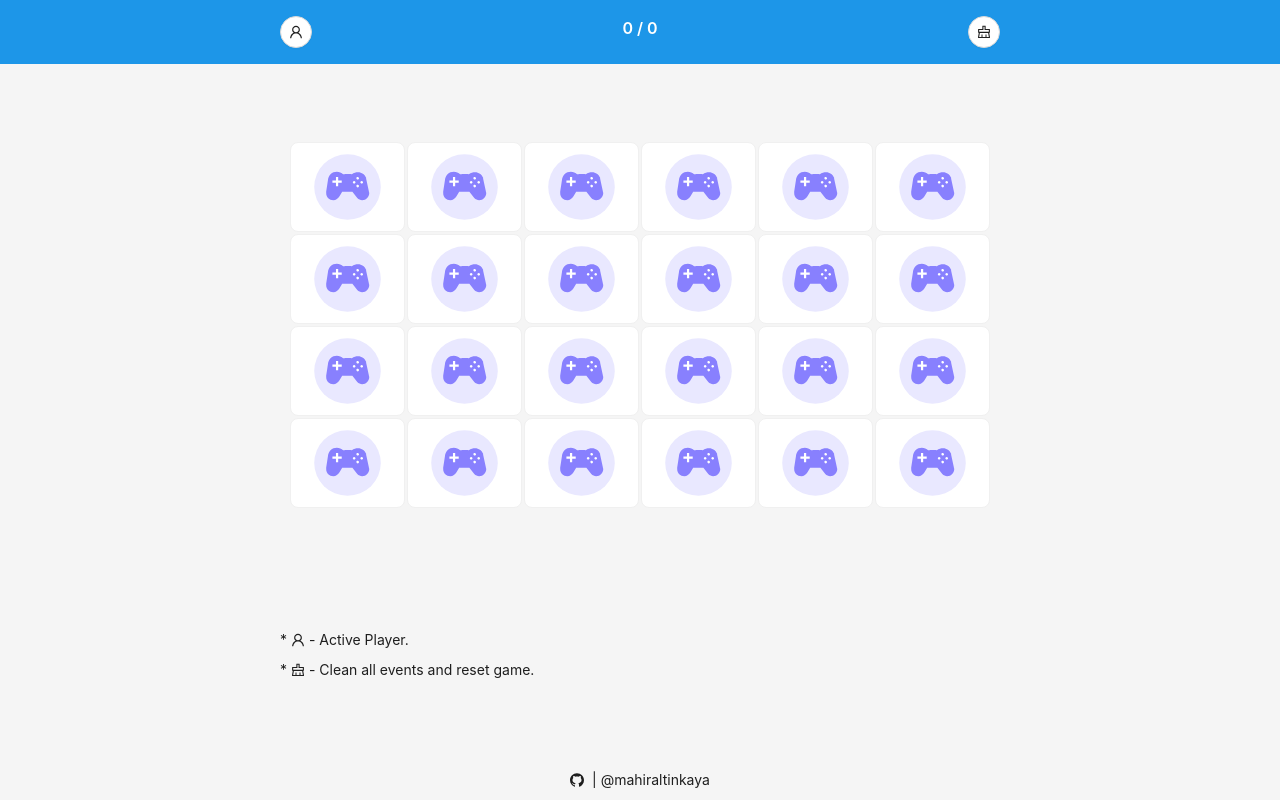
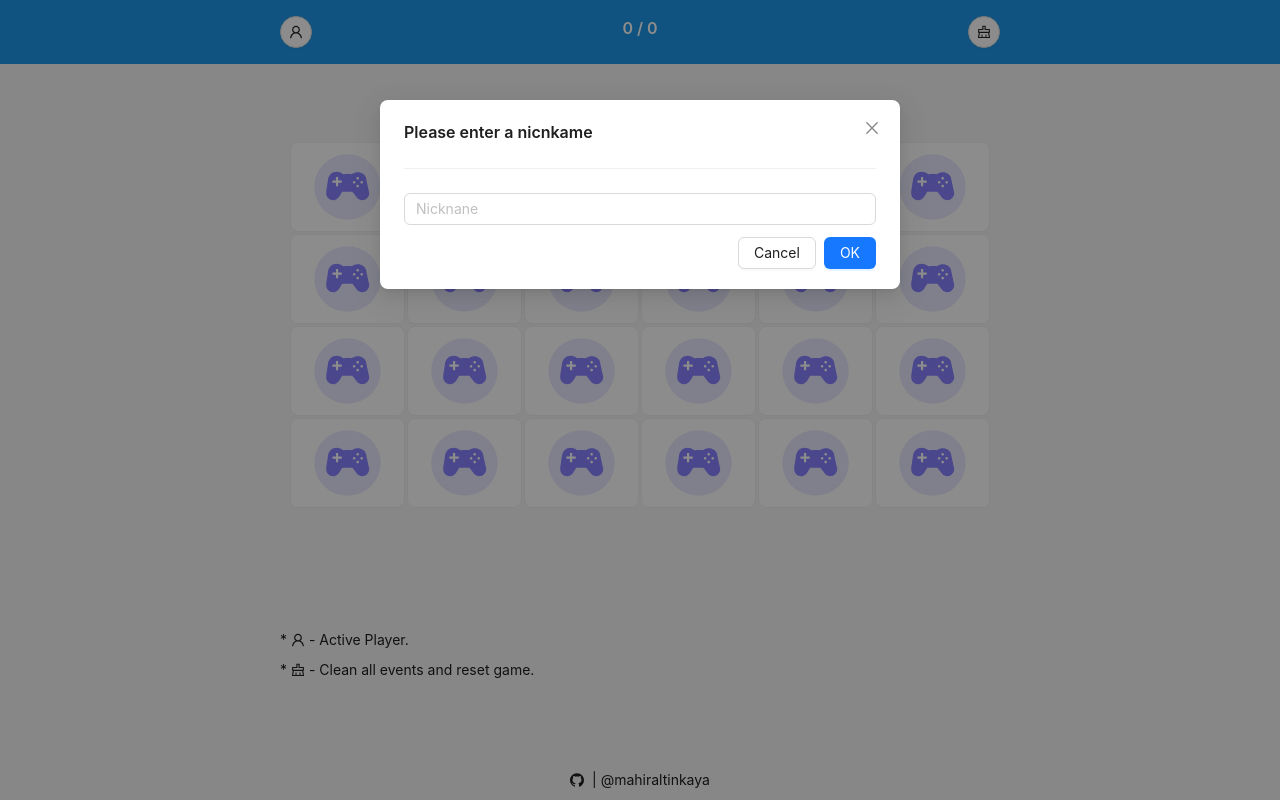
Before and after one commit to mahiraltinkaya/react-matched-game, a React (Vite) app: page / in a window 1280 px wide. Built offline with nearby package versions, Linux system fonts and the light colour scheme.

Commit message:
feat/added game confetti

```diff
--- a/package.json
+++ b/package.json
@@ -12,6 +12,7 @@
     "@ant-design/icons": "^5.0.1",
     "antd": "^5.2.3",
     "react": "^18.2.0",
+    "react-confetti": "^6.1.0",
     "react-dom": "^18.2.0",
     "uuid": "^9.0.0"
   },
--- a/src/App.tsx
+++ b/src/App.tsx
@@ -17,11 +17,15 @@ import {
 import { useState } from "react";
 import { ClearOutlined, GithubOutlined, UserOutlined } from "@ant-design/icons";
 import ModalComponent from "./containers/ModalComponent";
+import React, { useTransition } from "react";
+import Confetti from "react-confetti";
 
 const { Header, Content, Footer } = Layout;
 const { Title } = Typography;
 
 const App: React.FC = () => {
+  const [isLoading, startTransition] = useTransition();
+  const [cartList, setCartList] = useState<ICard[]>(cards);
   const [nickname, setNickname] = useState<string | null>(
     localStorage.getItem("player") || null
   );
@@ -29,6 +33,12 @@ const App: React.FC = () => {
   const [counter, setCounter] = useState<number>(0);
   const [selected, setSelected] = useState<ICard[]>([]);
   const [matches, setMatches] = useState<number[]>([]);
+
+  React.useEffect(() => {
+    if (!localStorage.getItem("player")) {
+      setOpen(true);
+    }
+  }, []);
 
   const handelSelect = (item: ICard) => {
     if (selected.some((x) => x.id === item.id)) return;
@@ -48,9 +58,12 @@ const App: React.FC = () => {
   };
 
   const resetGame = () => {
-    setCounter(0);
-    setSelected([]);
-    setMatches([]);
+    startTransition(() => {
+      setMatches([]);
+      setSelected([]);
+      setCounter(0);
+      setCartList(cards.sort((a, b) => 0.5 - Math.random()));
+    });
   };
 
   const onClick = () => {
@@ -121,9 +134,11 @@ const App: React.FC = () => {
           }}
         >
           <div style={{ maxWidth: 720, minHeight: 500, padding: 10 }}>
+            {matches.length === 24 && <Confetti />}
+
             <Space size={"small"}>
               <Row gutter={[2, 2]}>
-                {cards.map((item: ICard, index: number) => (
+                {cartList.map((item: ICard, index: number) => (
                   <Col key={index} span={4} xs={6} sm={6} md={4}>
                     <FlipCardItem
                       item={item}
@@ -160,12 +175,17 @@ const App: React.FC = () => {
             </Button>
           </div>
         </Footer>
-        <ModalComponent open={open} setOpen={setOpen} onSubmit={onClick}>
+        <ModalComponent
+          open={open}
+          setOpen={setOpen}
+          onSubmit={onClick}
+          title="Please enter a nicnkame"
+        >
           <>
             <Row>
               <Col span={24}>
                 <Input
-                  placeholder="Nickname Giriniz"
+                  placeholder="Nicknane"
                   value={nickname || ""}
                   onChange={(e) => {
                     setNickname(e.target.value);
@@ -181,3 +201,6 @@ const App: React.FC = () => {
 };
 
 export default App;
+function forceRender() {
+  throw new Error("Function not implemented.");
+}
--- a/src/containers/ModalComponent/index.tsx
+++ b/src/containers/ModalComponent/index.tsx
@@ -6,6 +6,7 @@ interface IProps {
   setOpen: (open: boolean) => void;
   onSubmit: () => void;
   children?: React.ReactNode;
+  title: string;
 }
 
 const ModalComponent: React.FC<IProps> = ({
@@ -13,11 +14,12 @@ const ModalComponent: React.FC<IProps> = ({
   setOpen,
   onSubmit,
   children,
+  title,
 }) => {
   return (
     <>
       <Modal
-        title="Player Nicname"
+        title={title}
         open={open}
         onOk={() => {
           onSubmit();
```
Also changed, not shown: 2 other files (tests, documents, lock files or other folders).
